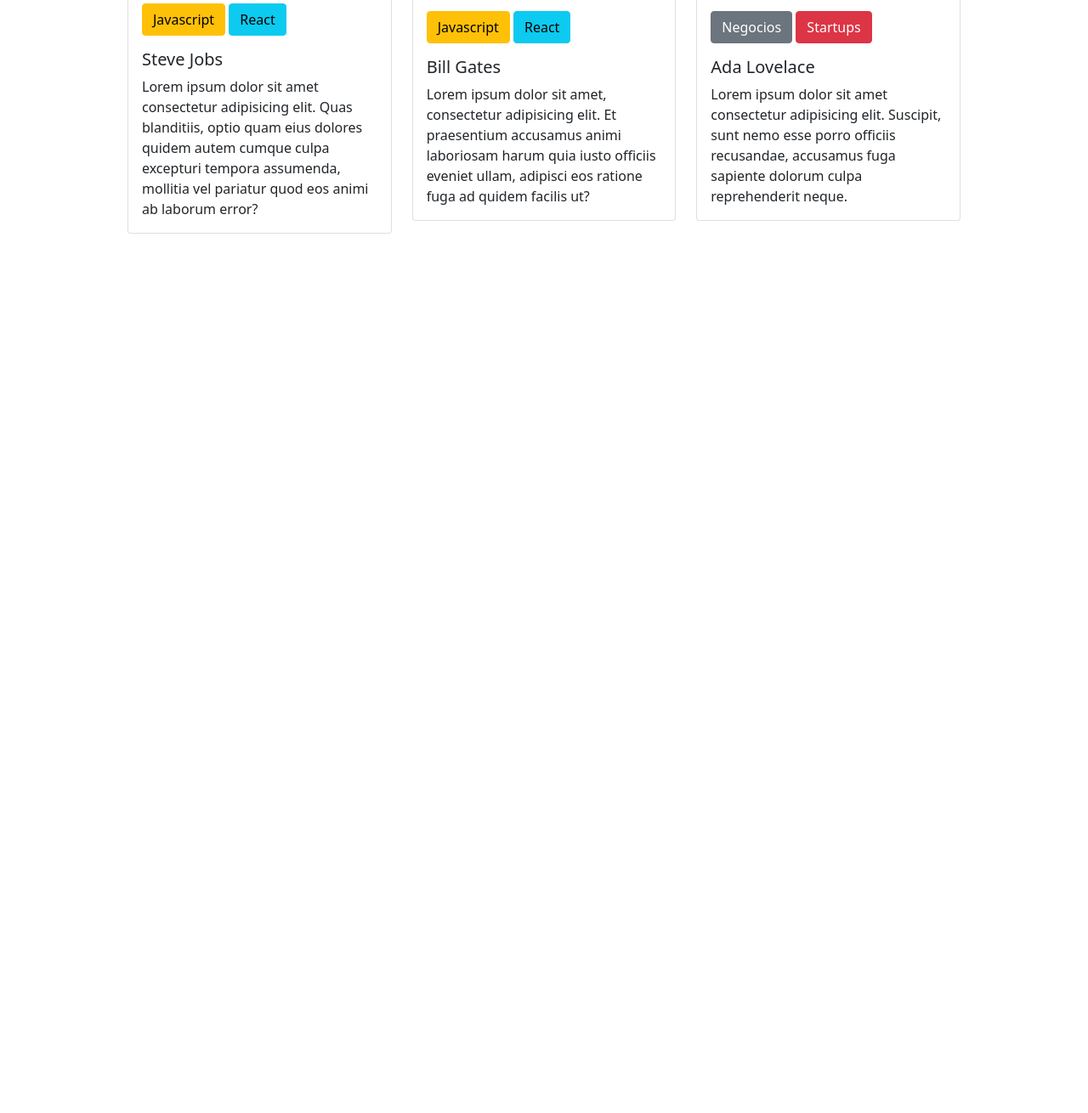
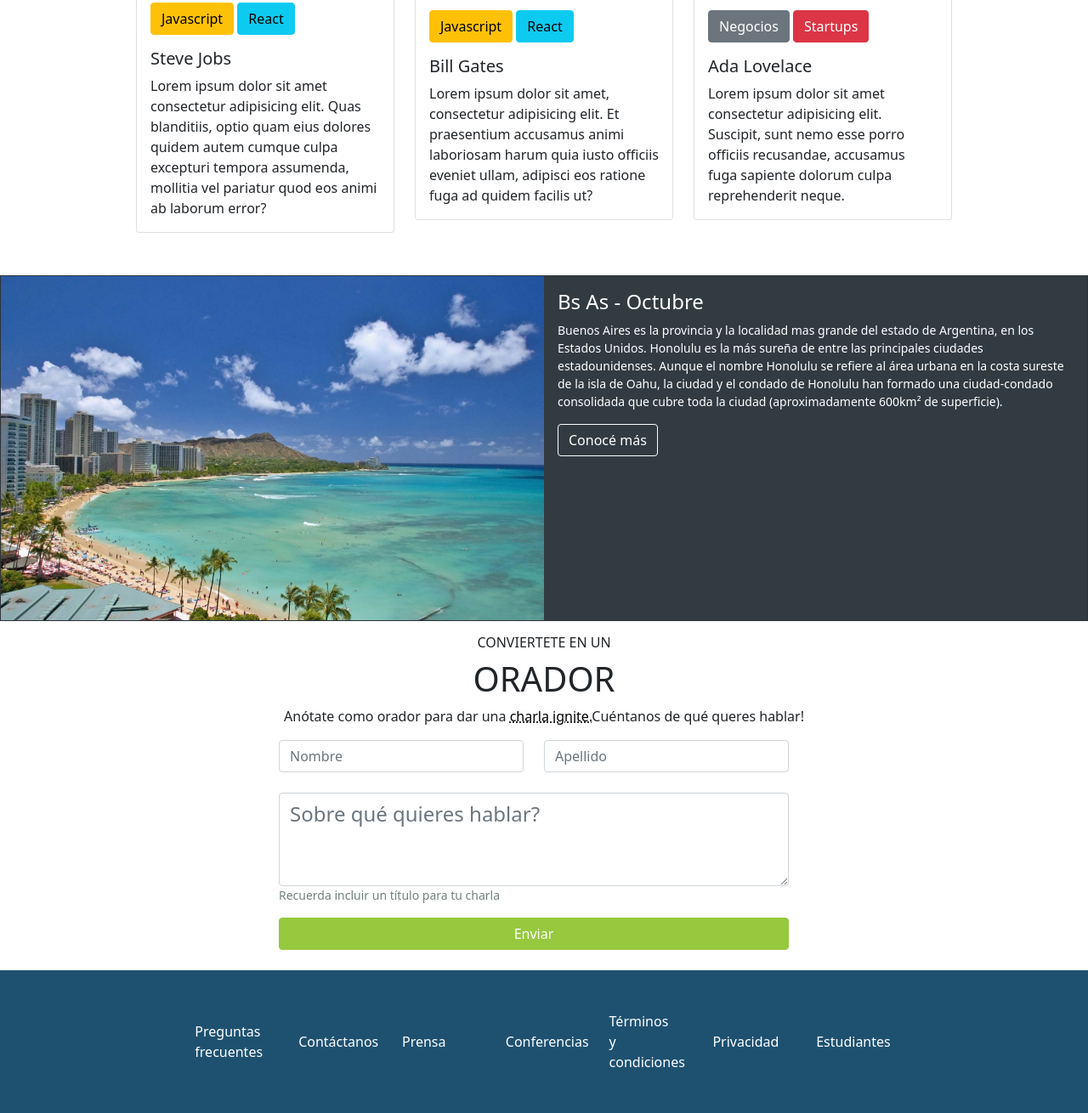
Before and after one commit to JuanSilva27/BootstrapIntegrador, a plain HTML site: page index.html in a window 1280 px wide. Shown: the part 1444-2754 px from the top of the page at 85% size. Before the commit the page ends 1719 px from the top, so only its background shows below. Drawn offline with nearby package versions, Linux system fonts and the light colour scheme.

Commit message:
se termina el maquetado de la Pagina

```diff
--- a/css/styles.css
+++ b/css/styles.css
@@ -25,6 +25,9 @@
 /* Sections */
 
     /* Conferencia */
+    .miCardConteiner{
+        border-radius: 0 !important;
+    }
     .miImg {
         object-fit: cover;
         opacity: 0.4;
@@ -62,6 +65,76 @@
     }
 
     /* Oradores */
+    .Oradores{
+        margin: 10px;
+    }
+
     .cardConteiner{
         padding: 0 150px;
     }
+
+    .miH5{
+        font-size: 16px;
+        font-weight: 400;
+    }
+
+    /* Lugar */
+
+    .lugar{
+        margin-top: 50px;
+    }
+
+    .miCardLugar{
+        background-color: #323b41 !important;
+    }
+
+    .h5Lugar{
+        color: white;
+        font-size: 24px;
+    }
+
+    .pLugar{
+        color: white;
+        font-size: 14px;
+    }
+
+    .btnLugar{
+        background-color: transparent !important;
+        border: 1px solid white !important;
+    }
+
+    /* Conevertite */
+    .formA{
+        text-decoration: underline dotted;
+        color: black;
+    }
+
+    .formNombre , .formApellido {
+        flex: 0 0 auto;
+        width: 48%;
+    }
+
+    textarea::placeholder{
+        font-size: 24px;
+    }
+
+    .formP{
+        color: #73827b;
+        font-size: 14px;
+    }
+
+    .btnEnviar{
+        background-color: #96C93E !important;
+        border-color: #96C93E !important;
+    }
+
+    /* footer */
+
+    footer{
+        background-color: #1E5170;
+    }
+
+    .miFotterLi a{
+        color: white;
+        text-decoration: none;
+    }
--- a/index.html
+++ b/index.html
@@ -31,10 +31,10 @@
                         <a class="navLinks" href="#Oradores">Los Oradores</a>
                     </li>
                     <li class="nav-item">
-                        <a class="navLinks" href="">El lugar y la fecha</a>
+                        <a class="navLinks" href="#Lugar">El lugar y la fecha</a>
                     </li>
                     <li class="nav-item">
-                        <a class="navLinks" href="">Convertite en orador</a>
+                        <a class="navLinks" href="#Conviertete">Convertite en orador</a>
                     </li>
                     <li class="nav-item">
                         <a class="navLinks tickets" href="">Comprar tickets</a>
@@ -46,7 +46,7 @@
 
     <main>
         <section>
-            <div class="card bg-dark text-white" id="Conferencia">
+            <div class="card bg-dark text-white miCardConteiner" id="Conferencia">
                 <img src="./img/ba1.jpg" class="card-img miImg" alt="...">
                 <div class="card-img-overlay d-flex flex-column align-items-end justify-content-center ConfConteiner">
                     <h5 class="card-title ConfTitulo">Conf Bs As</h5>
@@ -61,9 +61,9 @@
                 </div>
             </div>
         </section>
-        <section id="Oradores">
+        <section class="Oradores" id="Oradores">
             <div class="d-flex flex-column align-items-center">
-                <h5>CONOCE A LOS</h5>
+                <h5 class="miH5">CONOCE A LOS</h5>
                 <h1> ORADORES</h1>
             </div>
             <div class="cardConteiner">
@@ -111,17 +111,72 @@
             </div>
         </section>
 
-        <section>
-
+        <section class="lugar" id="Lugar">
+            <div class="card mb-3 miCardLugar miCardConteiner" style="max-width: 100%;">
+                <div class="row g-0">
+                    <div class="col-md-6">
+                        <img src="./img/honolulu.jpg" class="img-fluid " alt="...">
+                    </div>
+                    <div class="col-md-6">
+                        <div class="card-body">
+                            <h5 class="card-title h5Lugar">Bs As - Octubre</h5>
+                            <p class="card-text pLugar">Buenos Aires es la provincia y la localidad mas grande del
+                                estado de
+                                Argentina, en los Estados Unidos. Honolulu es la más sureña de entre las principales
+                                ciudades estadounidenses. Aunque el nombre Honolulu se refiere al área urbana en la
+                                costa sureste de la isla de Oahu, la ciudad y el condado de Honolulu han formado una
+                                ciudad-condado consolidada que cubre toda la ciudad (aproximadamente 600km² de
+                                superficie).</p>
+                            <a href="" class="btn btn-primary btnLugar">Conocé más</a>
+                        </div>
+                    </div>
+                </div>
+            </div>
         </section>
 
-        <section>
-
+        <section class="mb-4" id="Conviertete">
+            <div class="d-flex flex-column align-items-center">
+                <h5 class="miH5">CONVIERTETE EN UN</h5>
+                <h1> ORADOR</h1>
+                <p>Anótate como orador para dar una <a href="" class="formA">charla ignite.</a>Cuéntanos de qué queres hablar!</p>
+            </div>
+            <div>
+                <div class="container-fluid row justify-content-center">
+                    <div class="col-9 d-flex flex-wrap justify-content-center">
+                        <div class="col-8 d-flex justify-content-between">
+                            <div class="formNombre">
+                                <input type="text" class="form-control" placeholder="Nombre" aria-label="First name">
+                            </div>
+                            <div class="formApellido">
+                                <input type="text" class="form-control" placeholder="Apellido" aria-label="Last name">
+                            </div>
+                        </div>
+                        <div class="col-8 mt-4">
+                            <label hidden for="exampleFormControlTextarea1" class="form-label">Example textarea</label>
+                            <textarea class="form-control" id="exampleFormControlTextarea1 miTextArea" rows="4" placeholder="Sobre qué quieres hablar?"></textarea>
+                        </div>
+                        <p class="col-8 formP">Recuerda incluir un título para tu charla</p>
+                        <a href="" class="btn btn-primary col-8 btnEnviar">Enviar</a>
+                    </div>
+                </div>
+            </div>
         </section>
     </main>
 
     <footer>
-
+        <div class="container-fluid row justify-content-center">
+            <div class="col-8 m-5">
+                <ul  class="navbar-nav flex-row justify-content-between align-items-center">
+                    <li class="nav-item col-1 miFotterLi"><a href="">Preguntas frecuentes</a></li>
+                    <li class="nav-item col-1 miFotterLi"><a href="">Contáctanos</a></li>
+                    <li class="nav-item col-1 miFotterLi"><a href="">Prensa</a></li>
+                    <li class="nav-item col-1 miFotterLi"><a href="">Conferencias</a></li>
+                    <li class="nav-item col-1 miFotterLi"><a href="">Términos y condiciones</a></li>
+                    <li class="nav-item col-1 miFotterLi"><a href="">Privacidad</a></li>
+                    <li class="nav-item col-1 miFotterLi"><a href="">Estudiantes</a></li>
+                </ul>
+            </div>
+        </div>
     </footer>
 </body>
 
```
